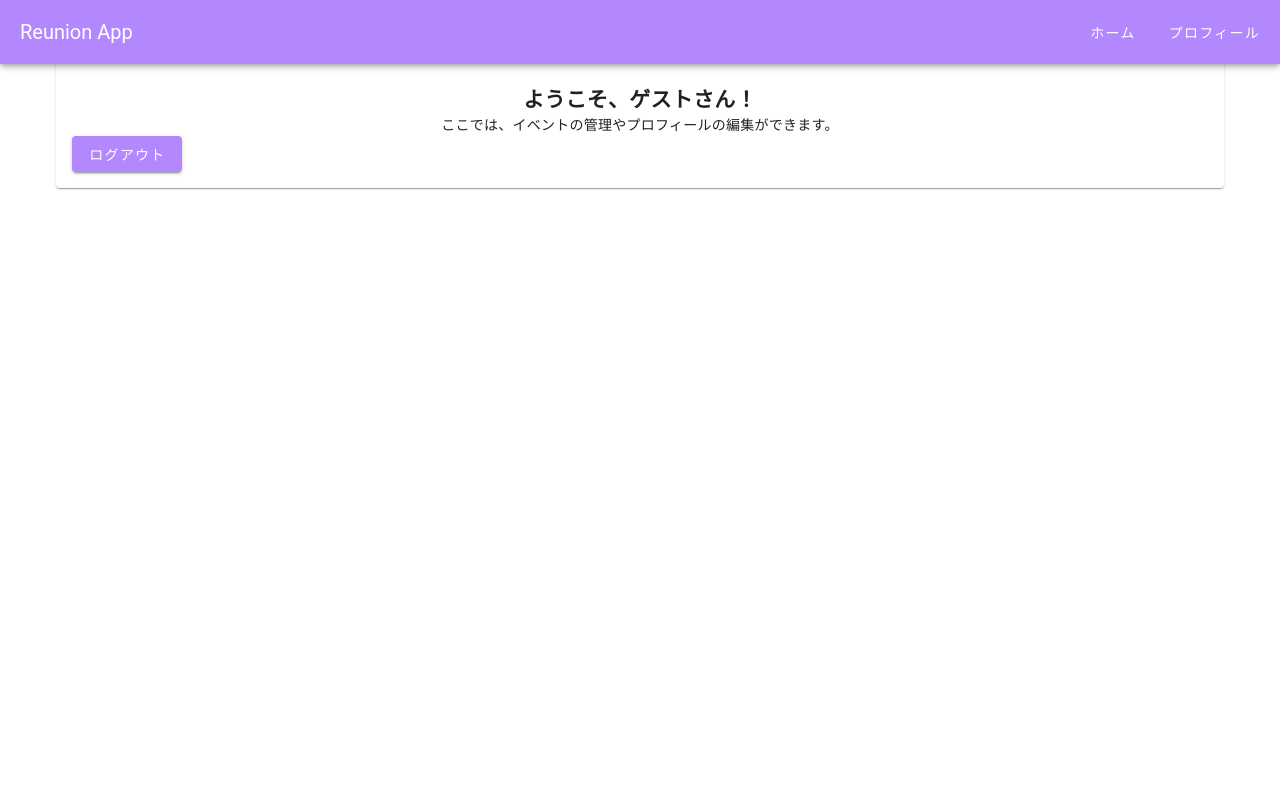
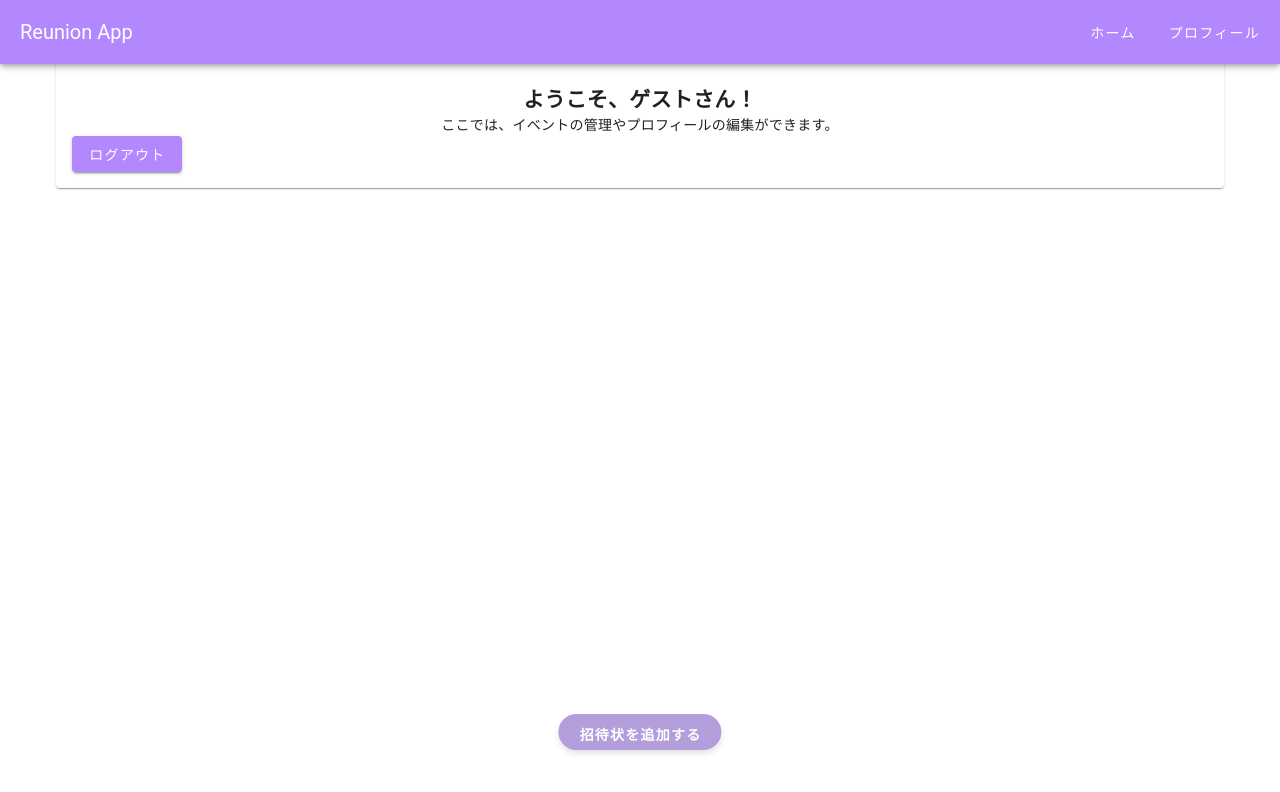
Before and after one commit to rk5155/reunion-app, a Nuxt app: page /dashboard in a window 1280 px wide. Shown: the top 792 px of the page. Built offline with nearby package versions, Linux system fonts and the light colour scheme.

Commit message:
招待状を追加するボタンを実装

```diff
--- a/pages/dashboard/index.vue
+++ b/pages/dashboard/index.vue
@@ -21,6 +21,14 @@
         </v-card-text>
       </v-card>
     </v-container>
+    <!-- 画面下部に追従するボタン -->
+    <v-btn
+      class="fixed-add-button"
+      color="deep-purple-lighten-3"
+      @click="handleAddInvitation"
+    >
+      招待状を追加する
+    </v-btn>
   </v-app>
 </template>
 
@@ -48,4 +56,25 @@ const handleLogout = async () => {
     console.error('ログアウトエラー:', error);
   }
 };
+
+const handleAddInvitation = () => {
+  alert('招待状を追加する機能が呼び出されました！');
+  // 必要に応じてロジックを追加
+};
 </script>
+
+<style scoped>
+.fixed-add-button {
+  position: fixed;
+  bottom: 50px; /* 画面下部に配置 */
+  left: 50%; /* 左右中央に配置 */
+  transform: translateX(-50%); /* ボタンの幅を考慮して中央に調整 */
+  z-index: 1000; /* 他の要素より前面に表示 */
+  padding: 10px 20px;
+  font-weight: bold;
+  border-radius: 50px;
+  box-shadow: 0px 4px 6px rgba(0, 0, 0, 0.1);
+  background-color: #673ab7; /* ボタンの背景色 */
+  color: white; /* ボタンの文字色 */
+}
+</style>
```
